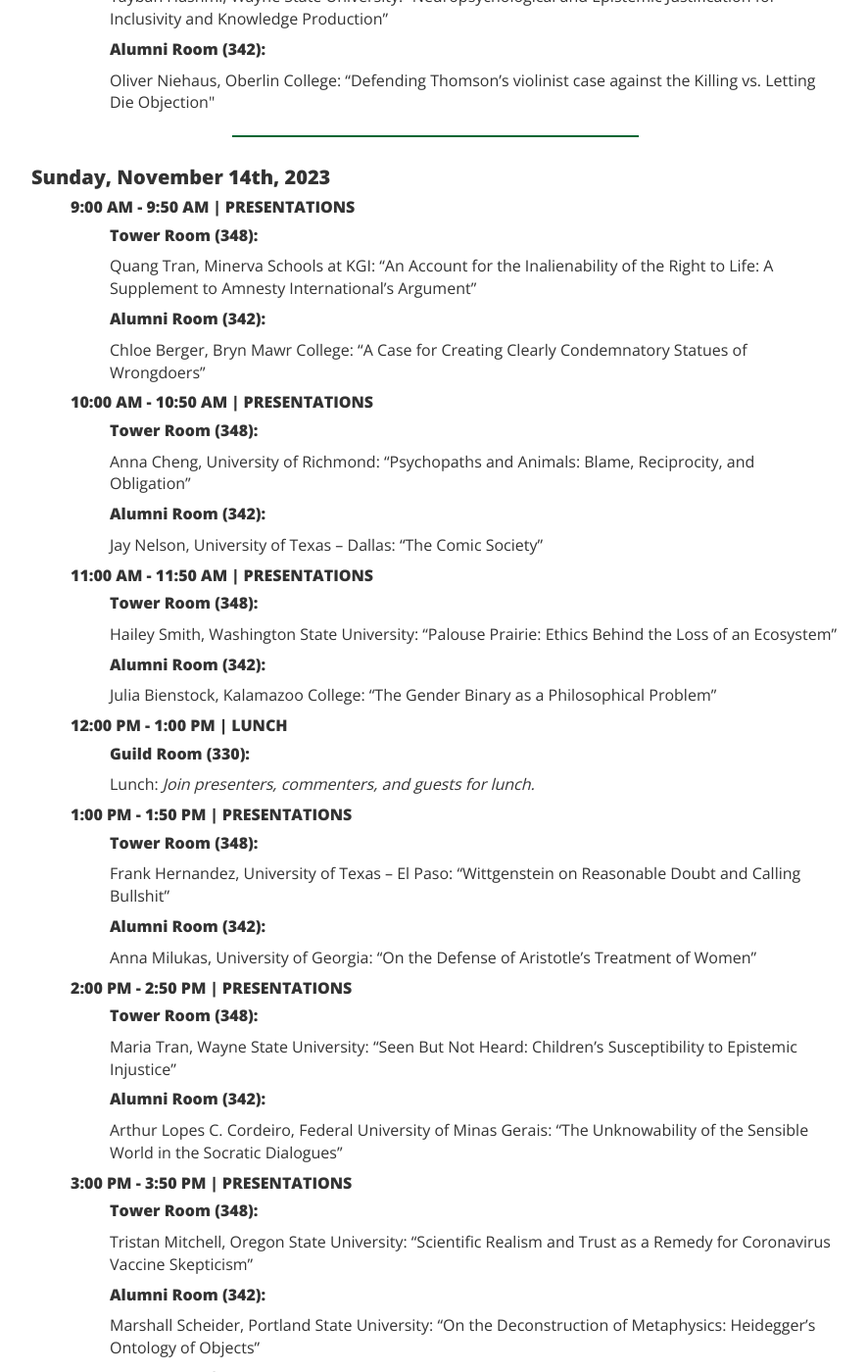
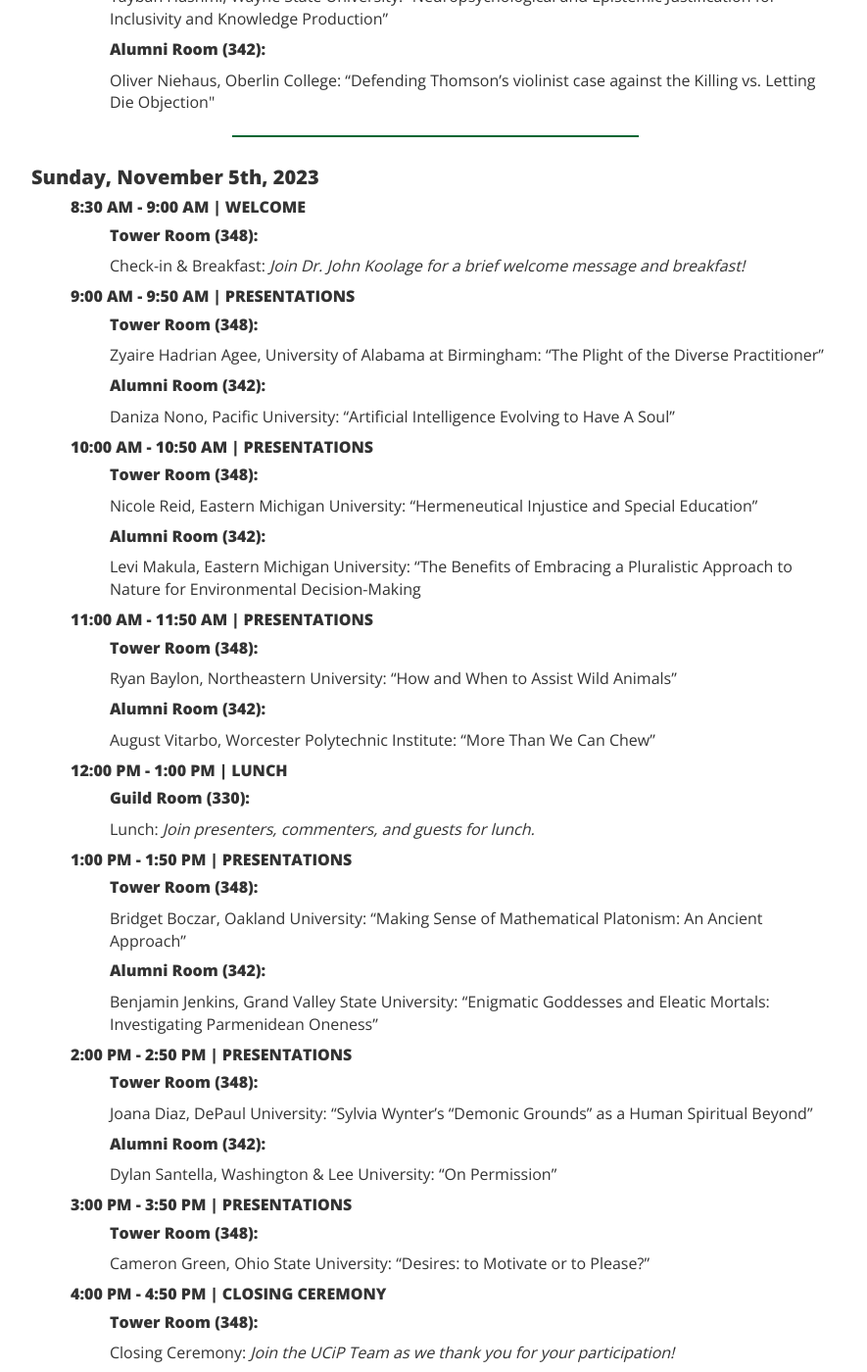
Before and after one commit to ucip/ucip.github.io, a Jekyll site: the page built from schedule.md, in a window 1280 px wide and 1400 px high, scrolled down 1378 px. Shown: the whole window at 98% size, without its empty margins (53-938 px from the left). Built offline with Jekyll 4.4.1, drawn with Linux system fonts in a browser that asks for light colours; nearby versions of some CDN libraries; some of the changed text lies outside the part shown.

Commit message:
Adds Day 2 schedule

```diff
--- a/schedule.md
+++ b/schedule.md
@@ -27,7 +27,7 @@
           </ul>
         </li>
       </ul>-->
-      <h4 class="schedule-header">Saturday, November 13th, 2023</h4>
+      <h4 class="schedule-header">Saturday, November 4th, 2023</h4>
       <ul class="schedule-list">
         <li><h5>8:30 AM - 9:00 AM | WELCOME</h5>
           <ul class="schedule-list">
@@ -118,28 +118,35 @@
     </div>
     <hr>
     <div class="day-2">
-      <h4 class="schedule-header">Sunday, November 14th, 2023</h4>
+      <h4 class="schedule-header">Sunday, November 5th, 2023</h4>
       <ul class="schedule-list">
+        <li><h5>8:30 AM - 9:00 AM | WELCOME</h5>
+          <ul class="schedule-list">
+            <li><h5>Tower Room (348):</h5>
+              <p>Check-in & Breakfast: <em>Join Dr. John Koolage for a brief welcome message and breakfast!</em></p>
+            </li>
+          </ul>
+	      </li>
         <li><h5>9:00 AM - 9:50 AM | PRESENTATIONS</h5>
           <ul class="schedule-list">
             <li><h5>Tower Room (348):</h5>
-              <p>Quang Tran, Minerva Schools at KGI: “An Account for the Inalienability of the Right to Life: A Supplement to Amnesty International’s Argument”<!-- <br> -->
-              <!--<em>Comments: John Milkovich, Eastern Michigan University</em>--></p>
+              <p>Zyaire Hadrian Agee, University of Alabama at Birmingham: “The Plight of the Diverse Practitioner”<!-- <br> -->
+              <!--<em>Comments: Klayton Silverpen, Central Michigan University</em>--></p>
             </li>
             <li><h5>Alumni Room (342):</h5>
-              <p>Chloe Berger, Bryn Mawr College: “A Case for Creating Clearly Condemnatory Statues of Wrongdoers”<!-- <br> -->
-              <!--<em>Comments: Tristan Mitchell, Oregon State University</em>--></p>
+              <p>Daniza Nono, Pacific University: “Artificial Intelligence Evolving to Have A Soul”<!-- <br> -->
+              <!--<em>Comments: Carson Johnston, University of Guelph</em>--></p>
             </li>
-	  </ul>
-	</li>
+          </ul>
+        </li>
         <li><h5>10:00 AM - 10:50 AM | PRESENTATIONS</h5>
           <ul class="schedule-list">
             <li><h5>Tower Room (348):</h5>
-              <p>Anna Cheng, University of Richmond: “Psychopaths and Animals: Blame, Reciprocity, and Obligation”<!-- <br> -->
+              <p>Nicole Reid, Eastern Michigan University: “Hermeneutical Injustice and Special Education”<!-- <br> -->
               <!--<em>Comments: Klayton Silverpen, Central Michigan University</em>--></p>
             </li>
             <li><h5>Alumni Room (342):</h5>
-              <p>Jay Nelson, University of Texas – Dallas: “The Comic Society”<!-- <br> -->
+              <p>Levi Makula, Eastern Michigan University: “The Benefits of Embracing a Pluralistic Approach to Nature for Environmental Decision-Making<!-- <br> -->
               <!--<em>Comments: Carson Johnston, University of Guelph</em>--></p>
             </li>
           </ul>
@@ -147,11 +154,11 @@
         <li><h5>11:00 AM - 11:50 AM | PRESENTATIONS</h5>
           <ul class="schedule-list">
             <li><h5>Tower Room (348):</h5>
-              <p>Hailey Smith, Washington State University: “Palouse Prairie: Ethics Behind the Loss of an Ecosystem”<!-- <br> -->
+              <p>Ryan Baylon, Northeastern University: “How and When to Assist Wild Animals”<!-- <br> -->
               <!--<em>Comments: Dominic Colaluca, Wayne State University</em>--></p>
             </li>
             <li><h5>Alumni Room (342):</h5>
-              <p>Julia Bienstock, Kalamazoo College: “The Gender Binary as a Philosophical Problem”<!-- <br> -->
+              <p>August Vitarbo, Worcester Polytechnic Institute: “More Than We Can Chew”<!-- <br> -->
               <!--<em>Comments: James Speaker, Buffalo State College – SUNY</em>--></p>
             </li>
           </ul>
@@ -166,11 +173,11 @@
         <li><h5>1:00 PM - 1:50 PM | PRESENTATIONS</h5>
           <ul class="schedule-list">
             <li><h5>Tower Room (348):</h5>
-              <p>Frank Hernandez, University of Texas – El Paso: “Wittgenstein on Reasonable Doubt and Calling Bullshit”<!-- <br> -->
+              <p>Bridget Boczar, Oakland University: “Making Sense of Mathematical Platonism: An Ancient Approach”<!-- <br> -->
               <!--<em>Comments: Mitchell Baty, Kalamazoo College</em>--></p>
             </li>
             <li><h5>Alumni Room (342):</h5>
-              <p>Anna Milukas, University of Georgia: “On the Defense of Aristotle’s Treatment of Women”<!-- <br> -->
+              <p>Benjamin Jenkins, Grand Valley State University: “Enigmatic Goddesses and Eleatic Mortals: Investigating Parmenidean Oneness”<!-- <br> -->
               <!--<em>Comments: Zach Tobias, Eastern Michigan University</em>--></p>
             </li>
           </ul>
@@ -178,11 +185,11 @@
         <li><h5>2:00 PM - 2:50 PM | PRESENTATIONS</h5>
           <ul class="schedule-list">
             <li><h5>Tower Room (348):</h5>
-              <p>Maria Tran, Wayne State University: “Seen But Not Heard: Children’s Susceptibility to Epistemic Injustice”<!-- <br> -->
+              <p>Joana Diaz, DePaul University: “Sylvia Wynter’s “Demonic Grounds” as a Human Spiritual Beyond”<!-- <br> -->
               <!--<em>Comments: Jay Nelson, University of Texas – Dallas</em>--></p>
             </li>
             <li><h5>Alumni Room (342):</h5>
-              <p>Arthur Lopes C. Cordeiro, Federal University of Minas Gerais: “The Unknowability of the Sensible World in the Socratic Dialogues”<!-- <br> -->
+              <p>Dylan Santella, Washington & Lee University: “On Permission”<!-- <br> -->
               <!--<em>Comments: Candice Wiesner, Eastern Michigan University</em>--></p>
             </li>
           </ul>
@@ -190,19 +197,19 @@
         <li><h5>3:00 PM - 3:50 PM | PRESENTATIONS</h5>
           <ul class="schedule-list">
             <li><h5>Tower Room (348):</h5>
-              <p>Tristan Mitchell, Oregon State University: “Scientific Realism and Trust as a Remedy for Coronavirus Vaccine Skepticism”<!-- <br> -->
+              <p>Cameron Green, Ohio State University: “Desires: to Motivate or to Please?”<!-- <br> -->
               <!--<em>Comments: Jes Emery, Eastern Michigan University</em>--></p>
             </li>
-            <li><h5>Alumni Room (342):</h5>
-              <p>Marshall Scheider, Portland State University: “On the Deconstruction of Metaphysics: Heidegger’s Ontology of Objects”<!-- <br> -->
-              <!--<em>Comments: Patrick Jobst, Eastern Michigan University</em>--></p>
-            </li>
+            <!--<li><h5>Alumni Room (342):</h5>
+              <p>Marshall Scheider, Portland State University: “On the Deconstruction of Metaphysics: Heidegger’s Ontology of Objects”<br>
+              <em>Comments: Patrick Jobst, Eastern Michigan University</em></p>
+            </li>-->
           </ul>
         </li>
         <li><h5>4:00 PM - 4:50 PM | CLOSING CEREMONY</h5>
           <ul class="schedule-list">
             <li><h5>Tower Room (348):</h5>
-              <p>Closing Ceremony: <em>Join the UCiP Team as we thank you for your participation and announce the winners of our Spirit of the Conference Award!</em></p>
+              <p>Closing Ceremony: <em>Join the UCiP Team as we thank you for your participation!</em></p>
             </li>
           </ul>
         </li>
```
